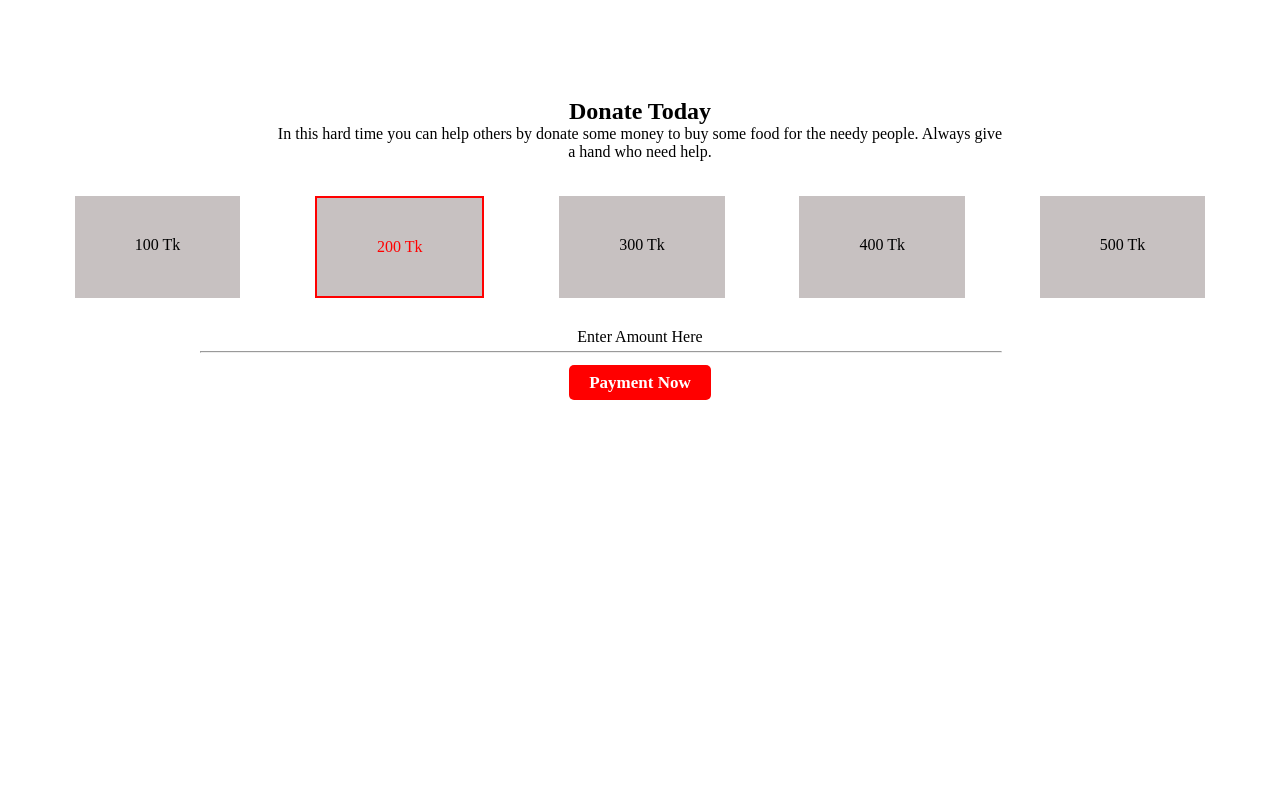
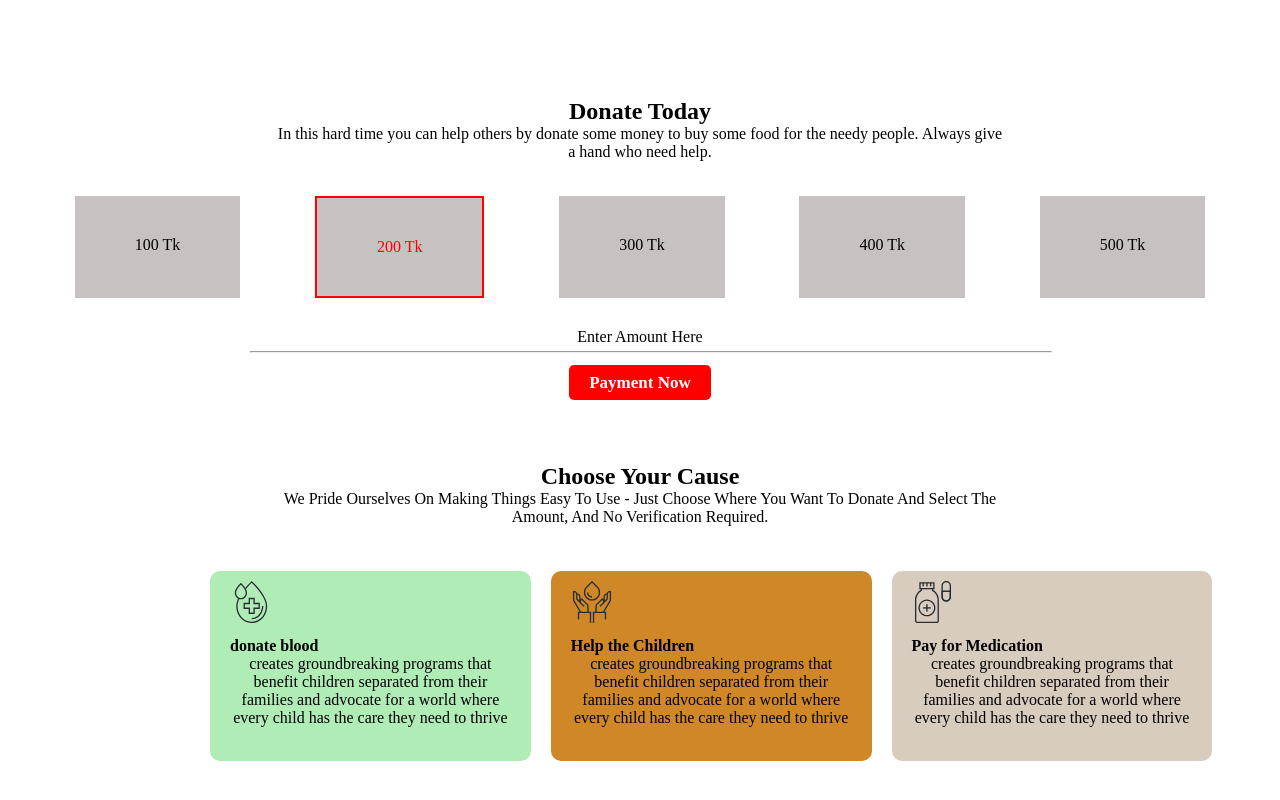
Before and after one commit to developerabdulaziz/donate-today-main, a plain HTML site: page index.html in a window 1280 px wide. Shown: the part 402-1202 px from the top of the page. Before the commit the page ends 802 px from the top, so only its background shows below. Drawn offline with Linux system fonts and the light colour scheme.

Commit message:
cause section add

```diff
--- a/index.html
+++ b/index.html
@@ -47,6 +47,45 @@
                 target="_blank" rel="noopener noreferrer">Payment Now</a>
         </div>
     </section>
+    <!------------------------- cause section ---------------------->
+
+    <section class="cause">
+        <!-------------- cause heading ------------>
+        <div class="cause-heading">
+            <h2>choose your cause</h2>
+            <p>We pride ourselves on making things easy to use - just choose where you want to donate and select
+                the
+                <br> amount, and no verification required.
+            </p>
+        </div>
+
+        <div class="mission">
+            <!------- one box  -------->
+            <div class="card one-box">
+                <img src="icons/blood.svg" alt="">
+                <h4>donate blood</h4>
+                <p>creates groundbreaking programs that benefit children separated from their families and advocate for
+                    a
+                    world where every child has the care they need to thrive</p>
+            </div>
+            <!------- second box  -------->
+            <div class="card second-box">
+                <img src="icons/icon13.svg" alt="">
+                <h4>Help the Children</h4>
+                <p>creates groundbreaking programs that benefit children separated from their families and advocate for
+                    a
+                    world where every child has the care they need to thrive</p>
+            </div>
+            <!------- third box  -------->
+            <div class="card third-box">
+                <img src="icons/medicine.svg" alt="">
+                <h4>Pay for Medication</h4>
+                <p>creates groundbreaking programs that benefit children separated from their families and advocate for
+                    a
+                    world where every child has the care they need to thrive</p>
+            </div>
+        </div>
+    </section>
 
 </body>
 
--- a/style.css
+++ b/style.css
@@ -35,9 +35,9 @@
 }
 
 /*=============== Donate  Today =============== */
-/* .donate {
-    text-align: center;
-} */
+.donate {
+    margin-bottom: 70px;
+}
 
 .donate-heading {
     margin-bottom: 30px;
@@ -67,14 +67,53 @@
 
 hr {
     width: 800px;
-    margin-left: 200px;
+    margin-left: 250px;
     margin-bottom: 20px;
     text-align: center;
     color: red;
-    /* padding-bottom: 20px; */
 }
 
 p {
     text-align: center;
     padding-bottom: 5px;
 }
+
+/*=============== cause section =============== */
+.cause-heading {
+    margin-bottom: 30px;
+    text-align: center;
+    text-transform: capitalize;
+}
+
+.mission {
+    display: flex;
+    margin-left: 200px;
+    margin-bottom: 30px;
+}
+
+.card {
+    width: 26%;
+    height: 170px;
+    margin: 10px;
+    border-radius: 10px;
+    padding: 10px 20px;
+    text-align: left;
+}
+
+.card img {
+    width: 15%;
+    padding-bottom: 10px;
+    text-align: left;
+}
+
+.one-box {
+    background-color: rgba(163, 233, 169, 0.856);
+}
+
+.second-box {
+    background-color: rgb(207, 135, 40);
+}
+
+.third-box {
+    background-color: rgba(207, 193, 176, 0.822);
+}
```
